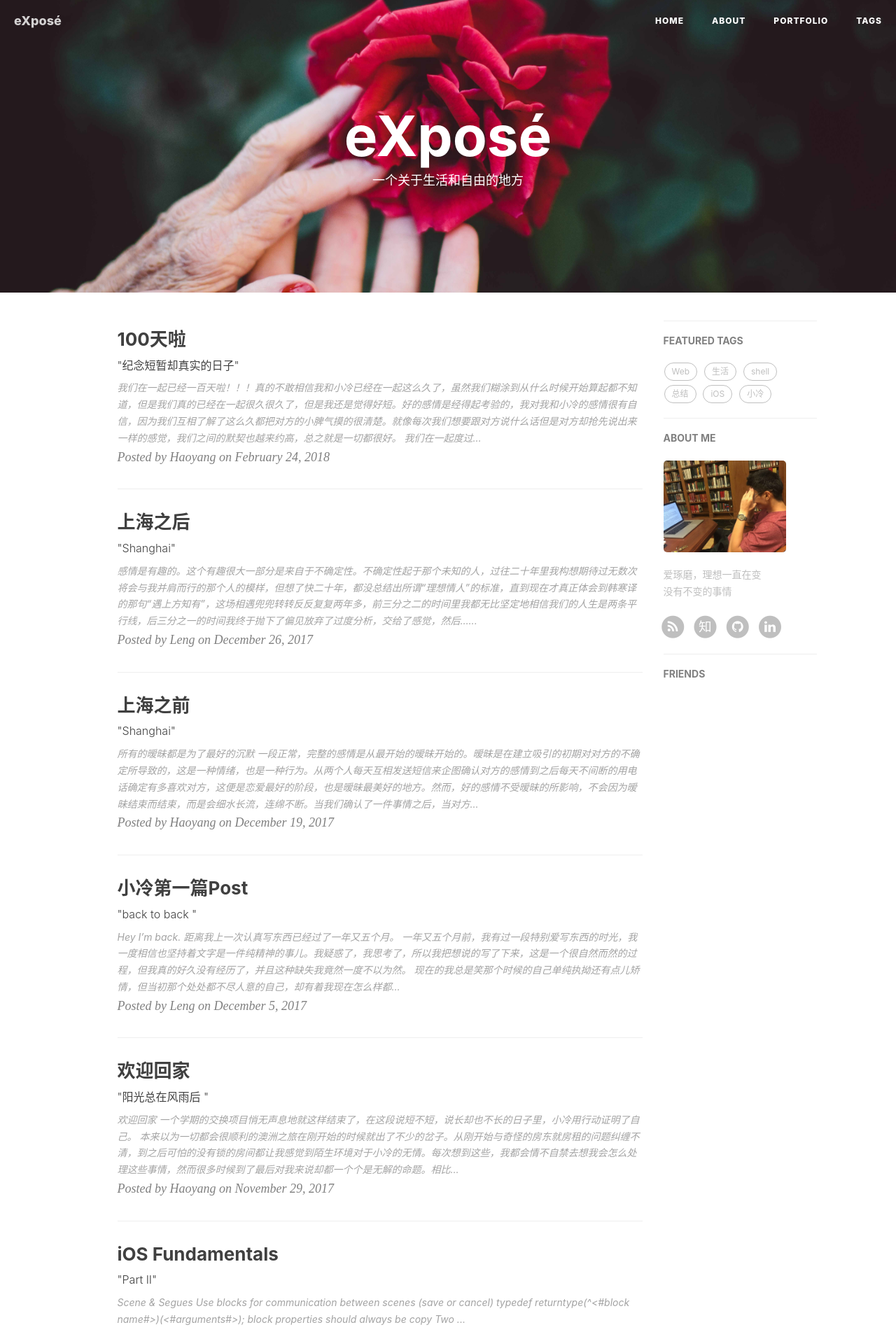
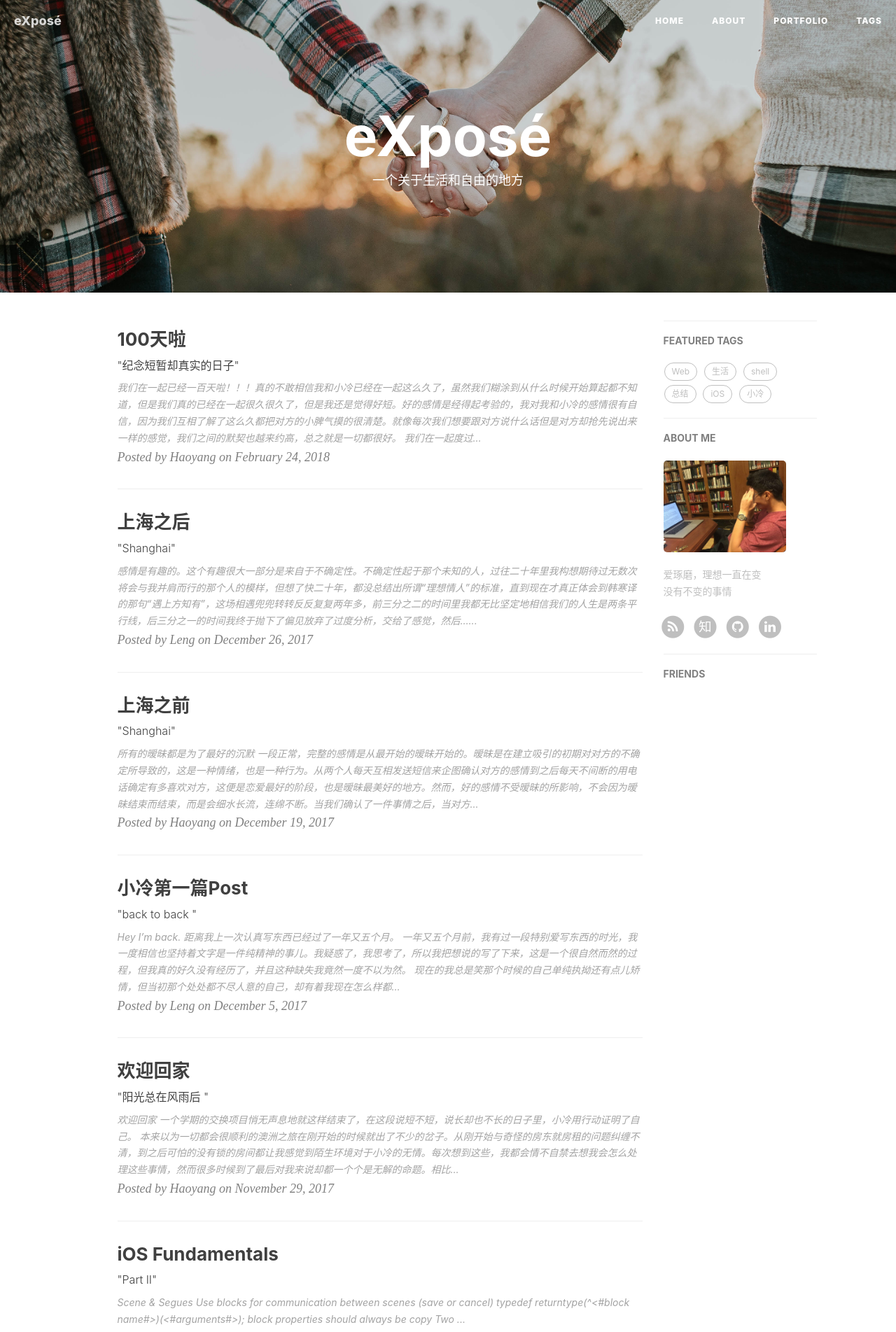
Before and after one commit to advpetc/advpetc.github.io, a Jekyll site: the page built from index.html, in a window 1280 px wide. Shown: the top 1903 px of the page at 70% size. Built offline with Jekyll 4.4.1, drawn with Linux system fonts in a browser that asks for light colours; nearby versions of some CDN libraries; the list of posts is cut into pages by our own code; comment, search, counter and statistics services are not loaded.

Commit message:
add Anniversary

```diff
--- a/_config.yml
+++ b/_config.yml
@@ -1,7 +1,7 @@
 # Site settings
 title: eXposé
 SEOTitle: advpetc | Advpetc Blog
-header-img: img/home-bg.jpg
+header-img: img/Anniversary.jpg
 email: chenhaoy@usc.edu
 description: "关于生活中的小事 | Peter，Web & Mobile Lover，Love programming"
 keyword: ""
```
Also changed, not shown: img/Anniversary.jpg (added).
